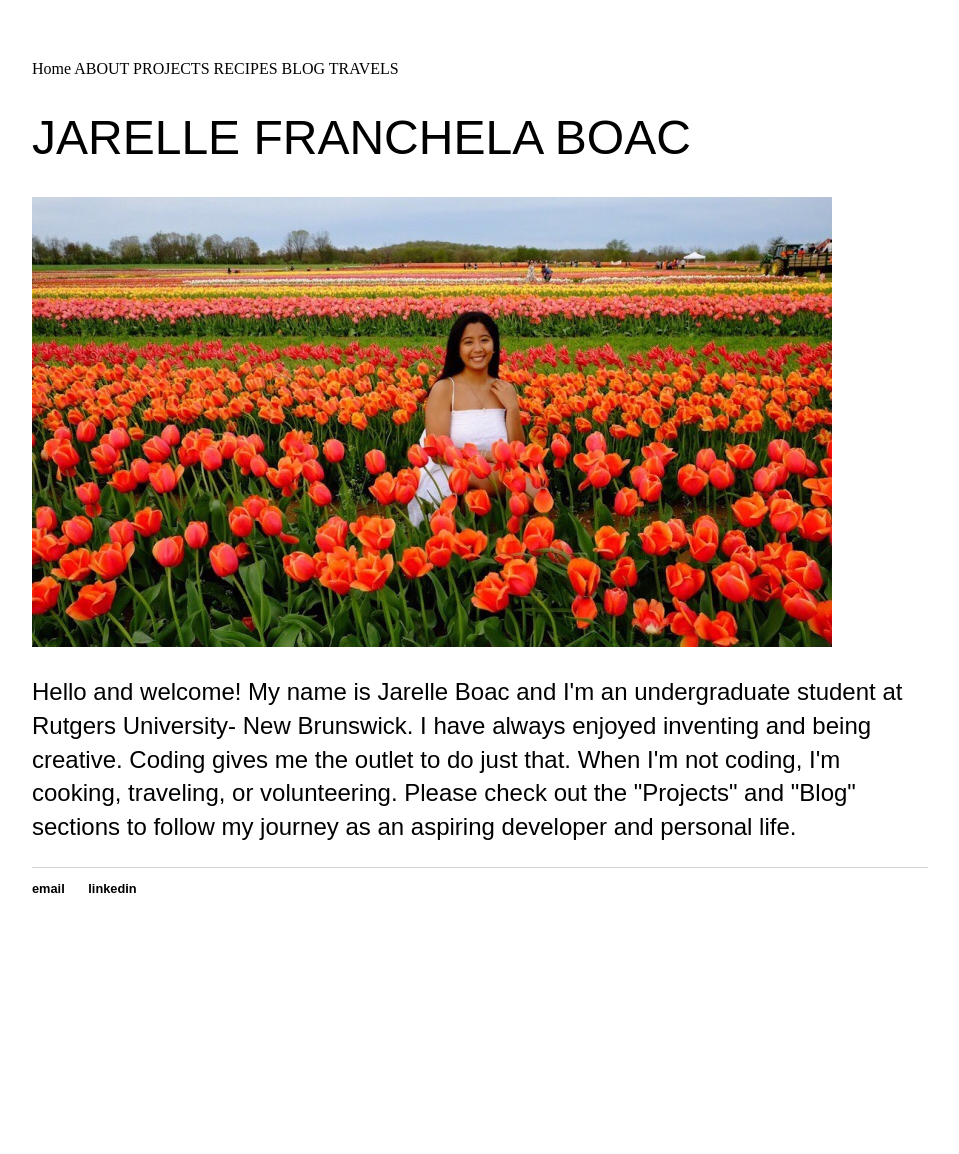
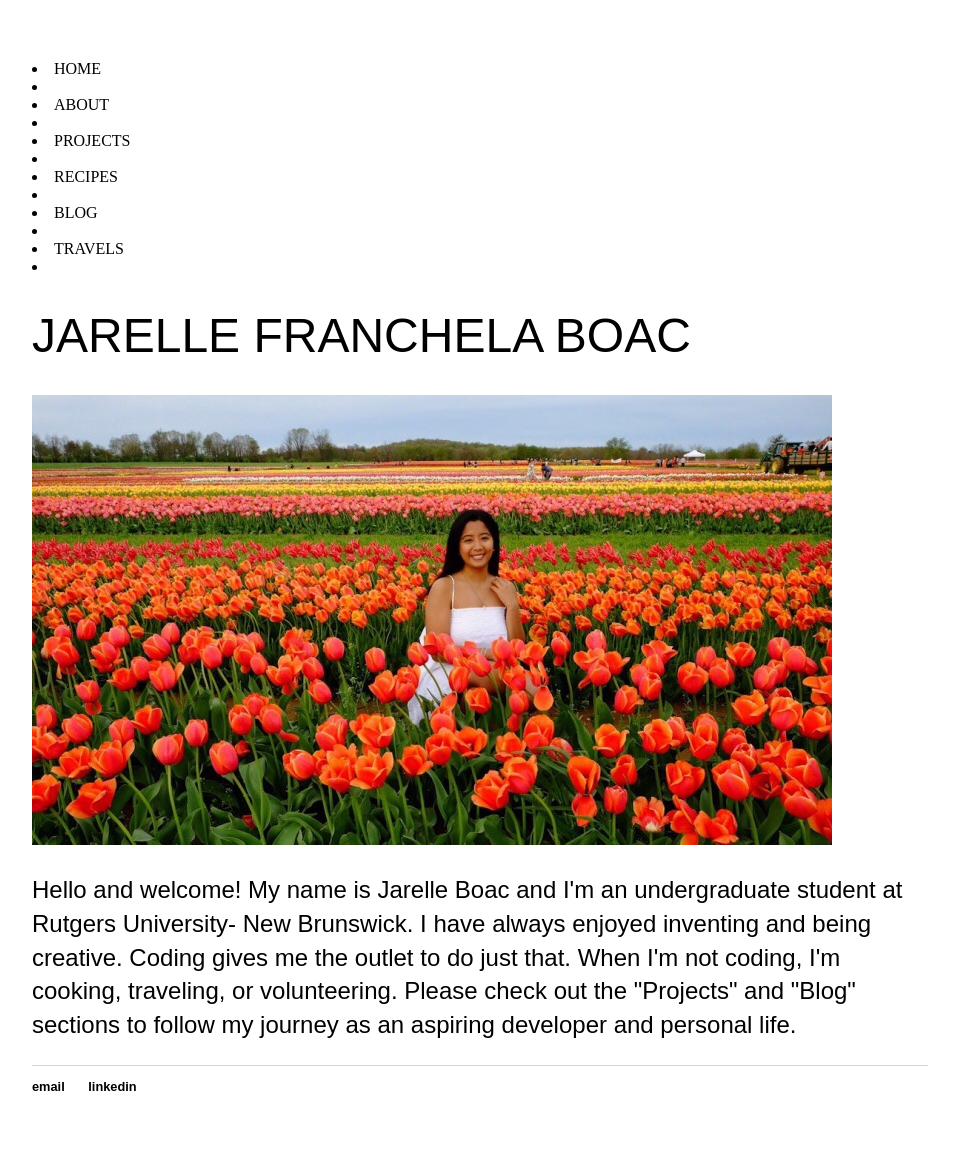
Before and after one commit to jarelle22/jarelleboac.github.io, a Jekyll site: the page built from index.html, in a window 1280 px wide. Shown: the whole page, without its empty margins (160-1119 px from the left). Built offline with Jekyll 4.4.1, drawn with Linux system fonts in a browser that asks for light colours; before the commit the page ends 956 px from its top, so only the background shows below that.

Commit message:
Update default.html
Adding separation i think..

```diff
--- a/_layouts/default.html
+++ b/_layouts/default.html
@@ -14,12 +14,12 @@
 	    		</ul>
 			</nav>-->
 			<div class="topnav">
-  			<a class="active" href="#home">Home</a>
-  			<a href="#about">ABOUT</a>
-  			<a href="#projects">PROJECTS</a>
-  			<a href="#recipes">RECIPES</a>
-			<a href="#blog">BLOG</a>
-			<a href="#blog">TRAVELS</a>
+  			<li><a class="active" href="#home">HOME</a><li>
+  			<li><a href="#about">ABOUT</a><li>
+  			<li><a href="#projects">PROJECTS</a><li>
+  			<li><a href="#recipes">RECIPES</a><li>
+			<li><a href="#blog">BLOG</a><li>
+			<li><a href="#blog">TRAVELS</a><li>
 			</div>
 			<div class="container">
 
```
